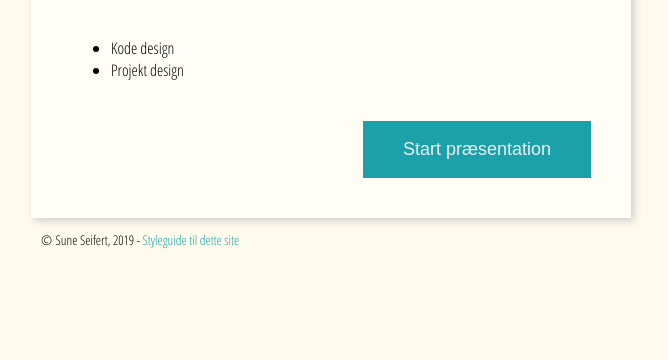
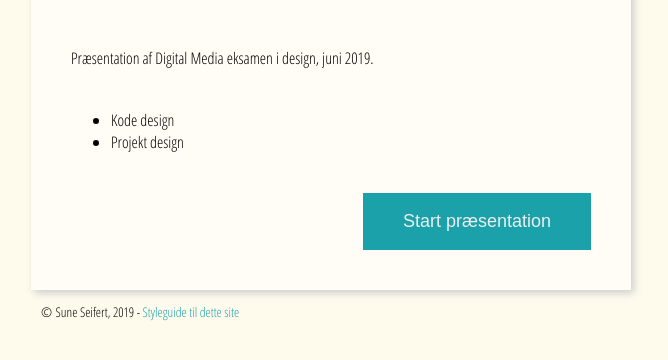
Before and after one commit to bqardi/digital-media-eksamen-pr-sentation, a plain HTML site: page index.html in a window 1280 px wide. Shown: the part 298-658 px from the top of the page, without its empty margins (309-977 px from the left). Drawn offline with Linux system fonts and the light colour scheme.

Commit message:
Update index.html

```diff
--- a/index.html
+++ b/index.html
@@ -19,6 +19,9 @@
                         </div>
                         <h1>Portfolio præsentation</h1>
                     </div>
+                    <p>
+                        Præsentation af Digital Media eksamen i design, juni 2019.
+                    </p>
                     <ul>
                         <li>Kode design</li>
                         <li>Projekt design</li>
```
